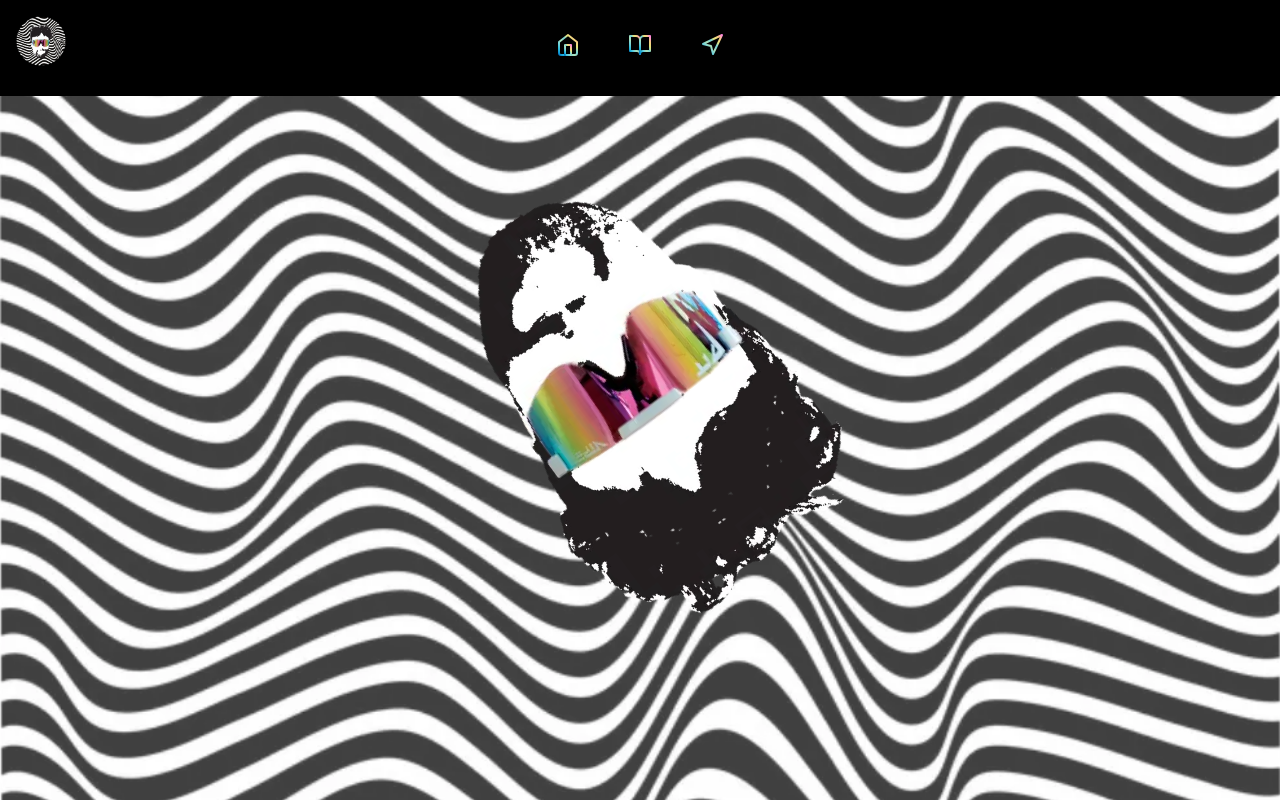
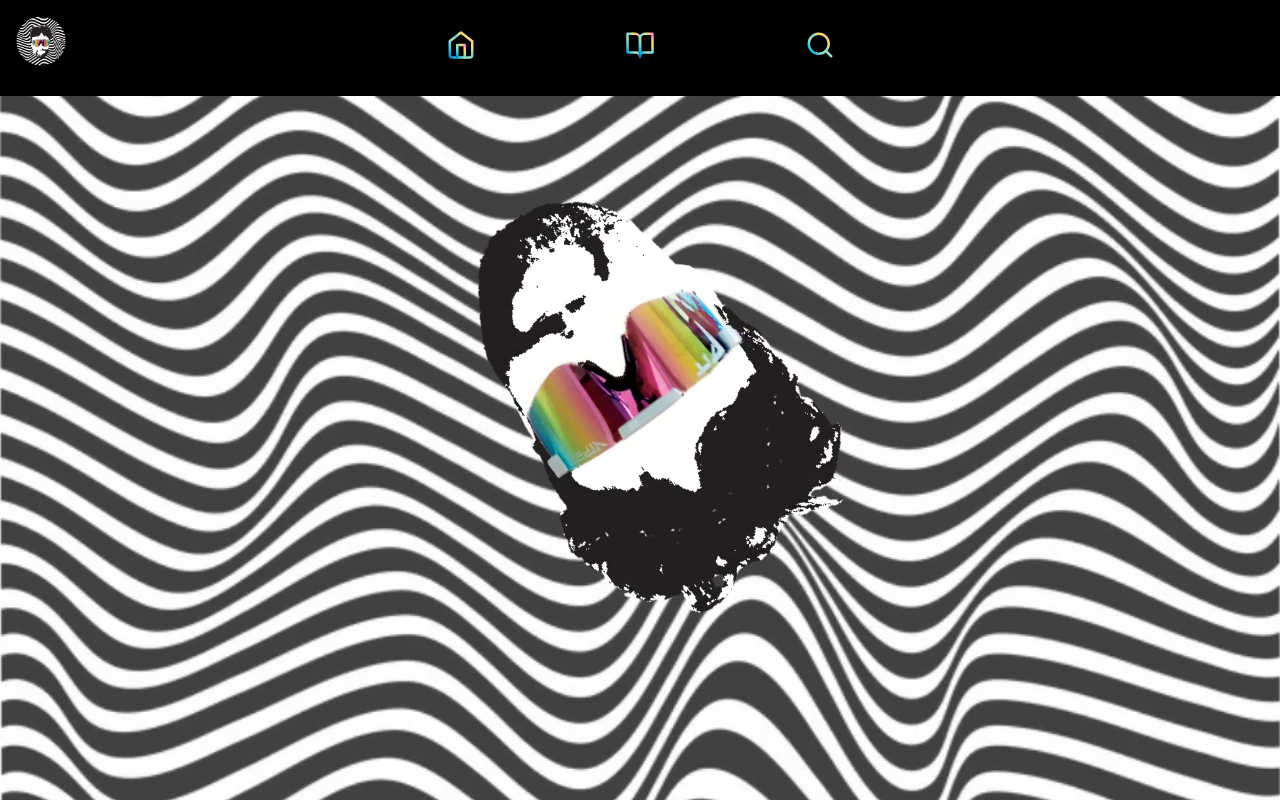
Before and after one commit to proschu2/auguri, a React (Vite) app: page / in a window 1280 px wide. Built offline with nearby package versions, Linux system fonts and the light colour scheme.

Commit message:
Update Navigation component and styles

```diff
--- a/src/components/Navigation.tsx
+++ b/src/components/Navigation.tsx
@@ -1,12 +1,6 @@
 import React, { useEffect, useState } from "react";
 import "../styles/Navigation.css";
-import {
-  Menu,
-  Minimize,
-  Home,
-  BookOpen,
-  Navigation as NavigationIcon,
-} from "react-feather";
+import { Menu, Minimize, Home, BookOpen, Search } from "react-feather";
 import CodeForm from "./CodeForm";
 import useWindowDimensions from "../hooks/useWindowDimensions";
 import EventInfo from "./EventInfo";
@@ -48,32 +42,33 @@ const Navigation: React.FC<NavigationProps> = ({
       </svg>
       <a href="/">
         <img
+          height={"2em"}
           className="nav-logo"
           src="images/sanzio_wavy.webp"
           alt="Sanzio 30"
         />
       </a>
       {isOpen && (
-        <ul className={`nav-links`}>
-          {" "}
+        <ul className="nav-links">
           <li>
-            <a onClick={() => setPageContent(<HomePage />)}>
-              <Home style={{ stroke: "url(#rainbow)" }} />
-            </a>
+            <Home
+              onClick={() => setPageContent(<HomePage />)}
+              className="nav-icon"
+            />
           </li>
           <li>
-            <a onClick={() => setPageContent(<EventInfo />)}>
-              <BookOpen style={{ stroke: "url(#rainbow)" }} />
-            </a>
+            <BookOpen
+              onClick={() => setPageContent(<EventInfo />)}
+              className="nav-icon"
+            />
           </li>
           <li>
-            <a
+            <Search
               onClick={() =>
                 handleLinkClick(<CodeForm setMapContent={handleLinkClick} />)
               }
-            >
-              <NavigationIcon style={{ stroke: "url(#rainbow)" }} />
-            </a>
+              className="nav-icon"
+            />
           </li>
         </ul>
       )}
--- a/src/styles/Navigation.css
+++ b/src/styles/Navigation.css
@@ -26,29 +26,20 @@
 }
 
 .nav-links {
-  display: none;
-  flex-direction: column;
+  display: flex;
+  flex-direction: row;
   list-style: none;
-  gap: 1em;
+  gap: 1.5em;
   padding-inline-start: 0;
-}
-
-.nav-links a {
-  color: white;
-  text-decoration: none;
-  background: var(--gradient-right);
-  -webkit-background-clip: text;
-  -webkit-text-fill-color: transparent;
-  margin-bottom: 1em;
+  align-items: center;
+  justify-content: space-evenly;
+  width: 50%;
+  margin: auto;
+  vertical-align: middle;
 }
 
 ul.nav-links > li {
   cursor: pointer;
-}
-
-.nav.open .nav-links {
-  display: flex;
-  background-color: black;
 }
 
 .nav-logo {
@@ -59,15 +50,13 @@ ul.nav-links > li {
   left: 1em;
 }
 
+.nav-icon {
+  width: 30px;
+  height: 30px;
+  stroke: url(#rainbow);
+}
+
 @media (min-width: 768px) {
-  .nav-links {
-    flex-direction: row;
-    align-items: center;
-    justify-content: center;
-    width: 100%;
-    margin: auto;
-    gap: 3em;
-  }
   .hamburger {
     display: none;
   }
@@ -75,16 +64,9 @@ ul.nav-links > li {
 
 @media (max-width: 768px) {
   .nav {
-    align-items: center;
     height: 0 !important;
   }
   .nav.open {
-    height: 10vh !important;
-  }
-
-  .nav-links {
-    width: 100%;
-    margin-top: 10vh;
-    padding-bottom: 1em;
+    height: 6em !important;
   }
 }
```
